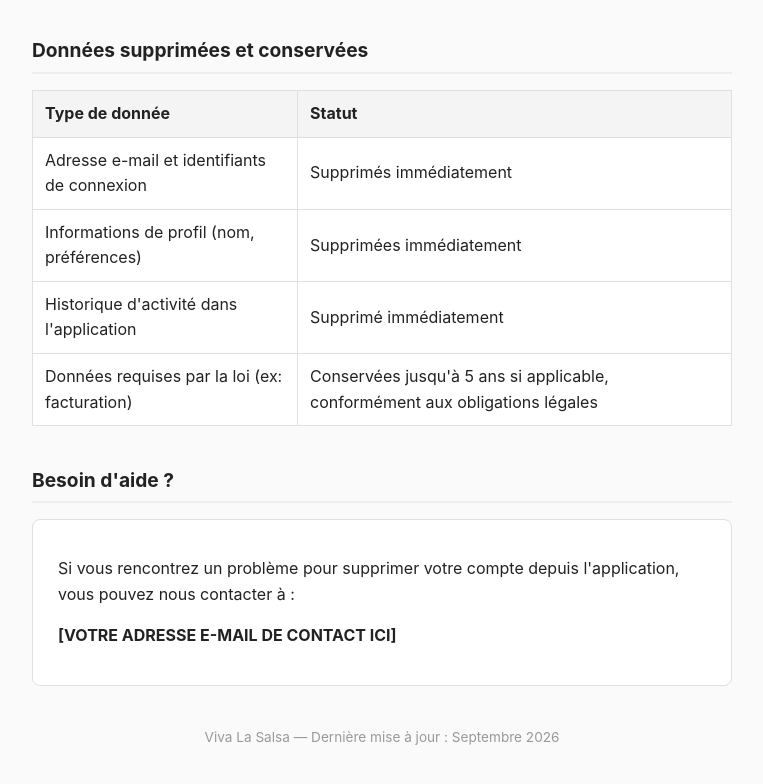
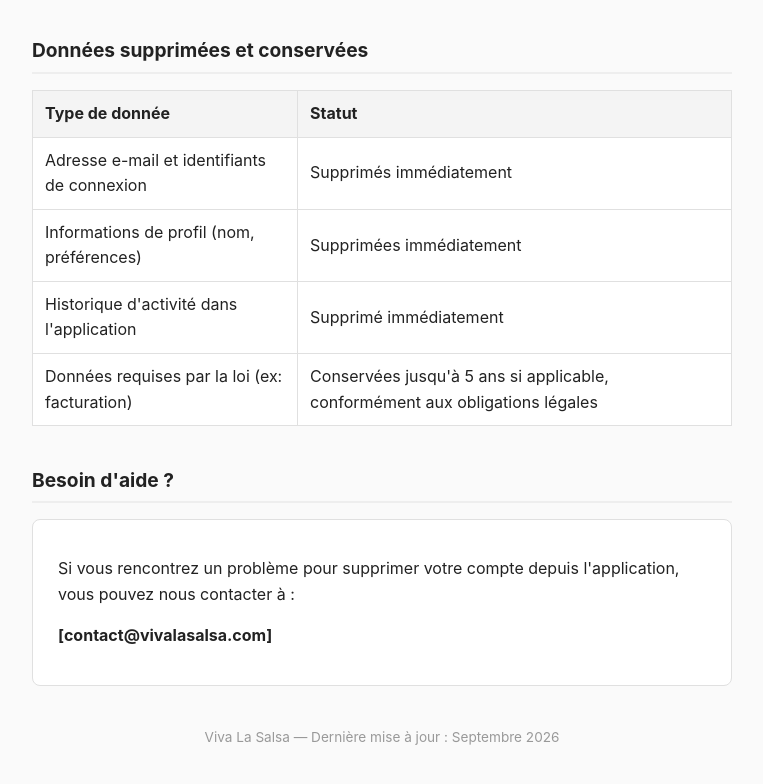
Before and after one commit to dydycorporation972/viva-la-salsa-account-deletion, a plain HTML site: page index.html in a window 1280 px wide. Shown: the part 547-1331 px from the top of the page, without its empty margins (258-1021 px from the left). Drawn offline with Linux system fonts and the light colour scheme.

Commit message:
Update contact email in index.html

```diff
--- a/index.html
+++ b/index.html
@@ -114,7 +114,7 @@
 <h2>Besoin d'aide ?</h2>
 <div class="contact">
   <p>Si vous rencontrez un problème pour supprimer votre compte depuis l'application, vous pouvez nous contacter à :</p>
-  <p><strong>[VOTRE ADRESSE E-MAIL DE CONTACT ICI]</strong></p>
+  <p><strong>[contact@vivalasalsa.com]</strong></p>
 </div>
 
 <footer>
```
